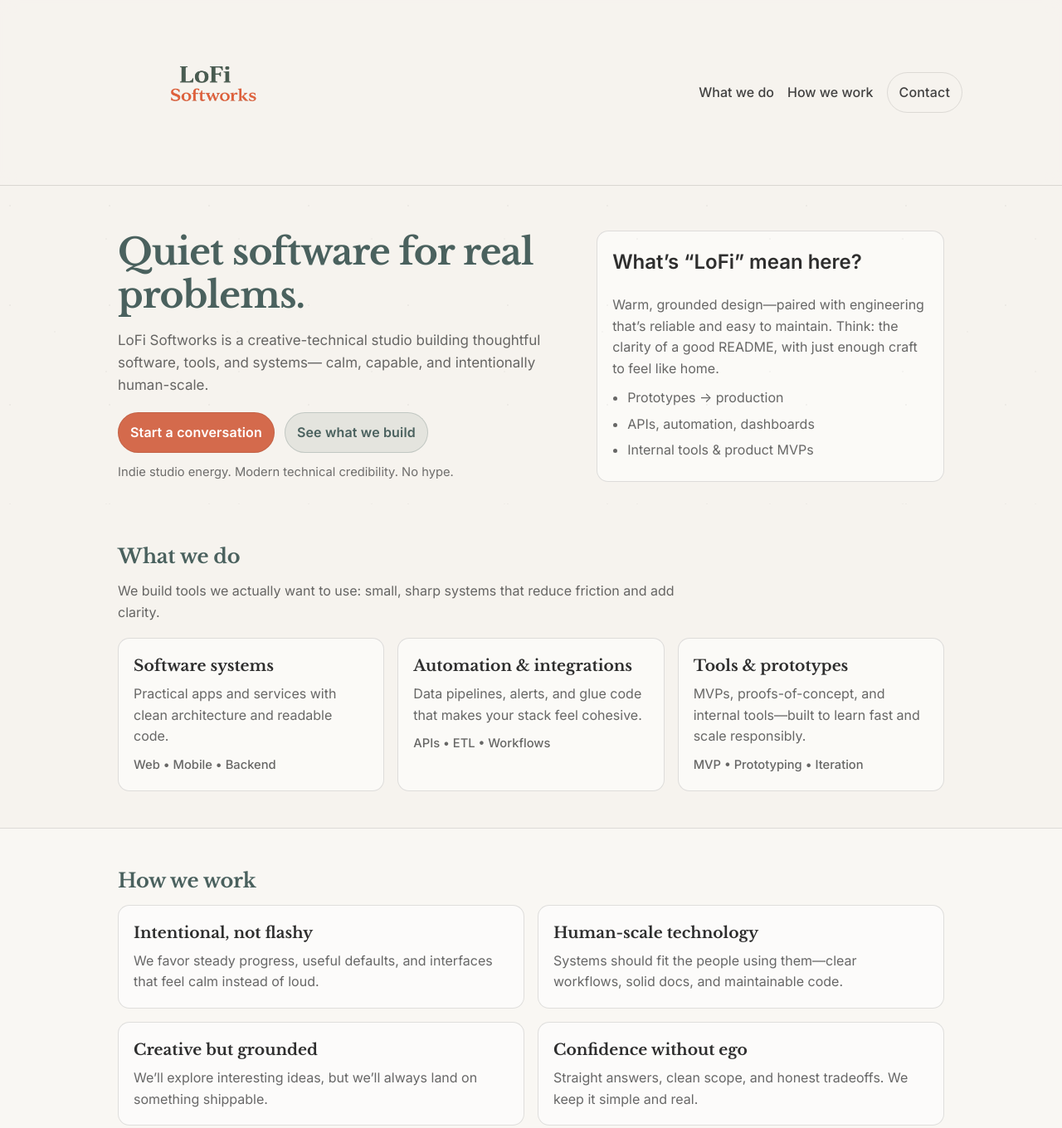
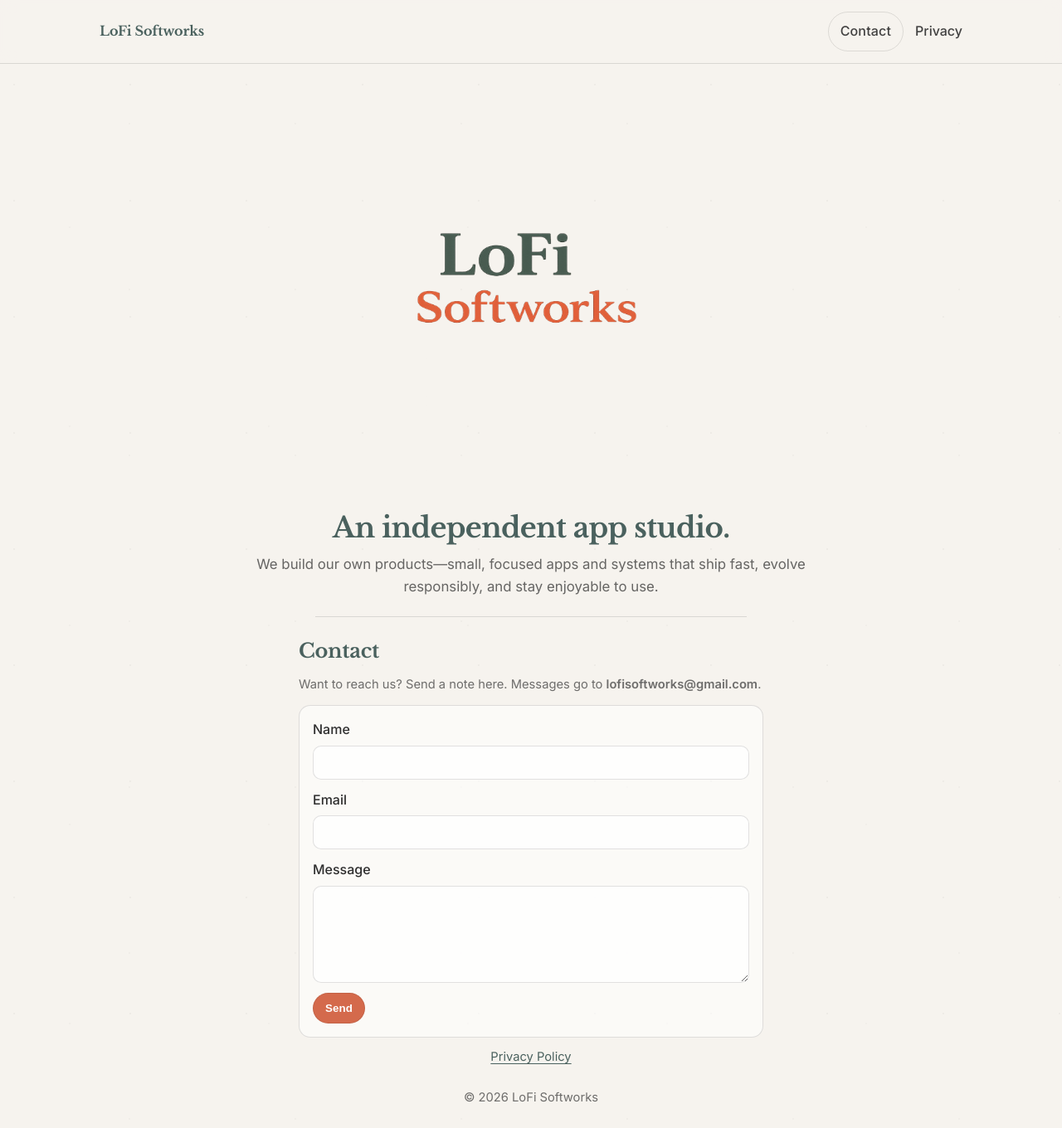
Before and after one commit to lofi-softworks/lofisoftworks-www, a plain HTML site: page index.html in a window 1280 px wide. Shown: the top 1360 px of the page at 83% size. Drawn offline with nearby package versions, Linux system fonts and the light colour scheme.

Commit message:
updated site

```diff
--- a/index.html
+++ b/index.html
@@ -3,7 +3,7 @@
 <head>
   <meta charset="utf-8" />
   <meta name="viewport" content="width=device-width,initial-scale=1" />
-  <meta name="description" content="LoFi Softworks — thoughtful software, tools, and systems." />
+  <meta name="description" content="LoFi Softworks — independent app studio." />
   <title>LoFi Softworks</title>
 
   <link rel="icon" href="assets/favicon.svg" type="image/svg+xml" />
@@ -21,137 +21,40 @@
   <header class="site-header">
     <div class="container header-inner">
       <a class="brand" href="index.html" aria-label="LoFi Softworks home">
-        <img
-          src="assets/lofi-softworks-transparent.png"
-          alt="LoFi Softworks"
-          class="logo"
-          width="360"
-          height="200"
-          loading="eager"
-        />
+        <span class="brand-name">LoFi Softworks</span>
       </a>
 
       <nav class="nav" aria-label="Primary">
-        <a href="#work">What we do</a>
-        <a href="#values">How we work</a>
         <a href="#contact" class="btn btn-ghost">Contact</a>
+        <a href="privacy.html">Privacy</a>
       </nav>
     </div>
   </header>
 
-  <main id="content">
-    <section class="hero">
-      <div class="container hero-grid">
-        <div class="hero-copy">
-          <h1>Quiet software for real problems.</h1>
-          <p class="lead">
-            LoFi Softworks is a creative-technical studio building thoughtful software, tools, and systems—
-            calm, capable, and intentionally human-scale.
-          </p>
+  <main id="content" class="hero">
+    <div class="container narrow hero-center">
+      <img
+        src="assets/lofi-softworks-transparent.png"
+        alt="LoFi Softworks"
+        class="logo-hero"
+        width="900"
+        height="520"
+        loading="eager"
+      />
 
-          <div class="cta-row">
-            <a class="btn btn-primary" href="#contact">Start a conversation</a>
-            <a class="btn btn-secondary" href="#work">See what we build</a>
-          </div>
+      <h1 class="headline">An independent app studio.</h1>
 
-          <p class="micro">
-            Indie studio energy. Modern technical credibility. No hype.
-          </p>
-        </div>
+      <p class="lead">
+        We build our own products—small, focused apps and systems that ship fast, evolve responsibly,
+        and stay enjoyable to use.
+      </p>
 
-        <div class="hero-card" role="note" aria-label="Studio note">
-          <div class="card">
-            <h2 class="card-title">What’s “LoFi” mean here?</h2>
-            <p>
-              Warm, grounded design—paired with engineering that’s reliable and easy to maintain.
-              Think: the clarity of a good README, with just enough craft to feel like home.
-            </p>
-            <ul class="bullets">
-              <li>Prototypes → production</li>
-              <li>APIs, automation, dashboards</li>
-              <li>Internal tools & product MVPs</li>
-            </ul>
-          </div>
-        </div>
-      </div>
-    </section>
+      <div class="divider"></div>
 
-    <section id="work" class="section">
-      <div class="container">
-        <h2>What we do</h2>
-        <p class="section-lead">
-          We build tools we actually want to use: small, sharp systems that reduce friction and add clarity.
-        </p>
-
-        <div class="grid3">
-          <article class="card">
-            <h3>Software systems</h3>
-            <p>
-              Practical apps and services with clean architecture and readable code.
-            </p>
-            <p class="tag">Web • Mobile • Backend</p>
-          </article>
-
-          <article class="card">
-            <h3>Automation & integrations</h3>
-            <p>
-              Data pipelines, alerts, and glue code that makes your stack feel cohesive.
-            </p>
-            <p class="tag">APIs • ETL • Workflows</p>
-          </article>
-
-          <article class="card">
-            <h3>Tools & prototypes</h3>
-            <p>
-              MVPs, proofs-of-concept, and internal tools—built to learn fast and scale responsibly.
-            </p>
-            <p class="tag">MVP • Prototyping • Iteration</p>
-          </article>
-        </div>
-      </div>
-    </section>
-
-    <section id="values" class="section section-alt">
-      <div class="container">
-        <h2>How we work</h2>
-
-        <div class="grid2">
-          <div class="card">
-            <h3>Intentional, not flashy</h3>
-            <p>
-              We favor steady progress, useful defaults, and interfaces that feel calm instead of loud.
-            </p>
-          </div>
-
-          <div class="card">
-            <h3>Human-scale technology</h3>
-            <p>
-              Systems should fit the people using them—clear workflows, solid docs, and maintainable code.
-            </p>
-          </div>
-
-          <div class="card">
-            <h3>Creative but grounded</h3>
-            <p>
-              We’ll explore interesting ideas, but we’ll always land on something shippable.
-            </p>
-          </div>
-
-          <div class="card">
-            <h3>Confidence without ego</h3>
-            <p>
-              Straight answers, clean scope, and honest tradeoffs. We keep it simple and real.
-            </p>
-          </div>
-        </div>
-      </div>
-    </section>
-
-    <section id="contact" class="section">
-      <div class="container narrow">
-        <h2>Contact</h2>
-        <p class="section-lead">
-          Have a project in mind? Send a short note and we’ll get back to you.
+      <section id="contact" class="contact">
+        <h2 class="contact-title">Contact</h2>
+        <p class="micro">
+          Want to reach us? Send a note here. Messages go to <strong>lofisoftworks@gmail.com</strong>.
         </p>
 
         <form
@@ -183,35 +86,24 @@
             </label>
           </div>
 
-          <input type="hidden" name="_subject" value="LoFi Softworks — New Inquiry">
+          <input type="hidden" name="_subject" value="LoFi Softworks — New Message">
           <input type="hidden" name="_template" value="table">
 
           <button type="submit" class="btn btn-primary">
-            Send message
+            Send
           </button>
-
-          <p class="micro">
-            Messages are sent directly to <strong>lofisoftworks@gmail.com</strong>.
-          </p>
         </form>
 
-        <div class="divider"></div>
+        <p class="micro footer-note">
+          <a href="privacy.html">Privacy Policy</a>
+        </p>
+      </section>
 
-        <p class="micro">
-          Privacy matters. Read our <a href="privacy.html">Privacy Policy</a>.
-        </p>
-      </div>
-    </section>
+      <footer class="site-footer-min">
+        <span>© <span id="year"></span> LoFi Softworks</span>
+      </footer>
+    </div>
   </main>
-
-  <footer class="site-footer">
-    <div class="container footer-inner">
-      <span>© <span id="year"></span> LoFi Softworks</span>
-      <span class="footer-links">
-        <a href="privacy.html">Privacy</a>
-      </span>
-    </div>
-  </footer>
 
   <script>
     document.getElementById("year").textContent = new Date().getFullYear();
--- a/styles.css
+++ b/styles.css
@@ -1,4 +1,4 @@
-/* LoFi Softworks — landing site styles
+/* LoFi Softworks — minimal landing site
    Palette:
    Forest Green: #4A615E
    Burnt Orange: #D46A4C
@@ -66,33 +66,25 @@ a:hover{ color: var(--orange); }
   display:flex;
   align-items:center;
   justify-content: space-between;
-  padding: 18px 0;
+  padding: 14px 0;
   gap: 18px;
 }
 
 .brand{
-  display:flex;
-  align-items:center;
-  gap: 12px;
-  text-decoration: none;
+  text-decoration:none;
+  color: var(--text);
+  font-weight: 600;
 }
-
-.logo{
-  display:block;
-  height:auto;
-  max-width: 280px;
-  width: min(280px, 42vw);
-}
-
-.logo-small{
-  max-width: 220px;
-  width: min(220px, 38vw);
+.brand-name{
+  font-family: "Libre Baskerville", Georgia, serif;
+  letter-spacing: -0.01em;
+  color: var(--green);
 }
 
 .nav{
   display:flex;
   align-items:center;
-  gap: 16px;
+  gap: 14px;
   flex-wrap: wrap;
 }
 .nav a{
@@ -104,137 +96,91 @@ a:hover{ color: var(--orange); }
 .nav a:hover{ color: var(--green); }
 
 .hero{
-  padding: 54px 0 26px;
+  padding: 38px 0 54px;
   position: relative;
 }
 
-/* very light “film grain” vibe without heavy effects */
+/* subtle grain */
 .hero:before{
   content:"";
   position:absolute;
   inset:0;
   pointer-events:none;
-  opacity: 0.06;
+  opacity: 0.05;
   background-image:
-    radial-gradient(circle at 10% 20%, rgba(46,46,46,0.7) 1px, transparent 1px),
-    radial-gradient(circle at 80% 40%, rgba(46,46,46,0.6) 1px, transparent 1px),
-    radial-gradient(circle at 30% 80%, rgba(46,46,46,0.5) 1px, transparent 1px);
-  background-size: 120px 120px, 160px 160px, 220px 220px;
+    radial-gradient(circle at 12% 18%, rgba(46,46,46,0.7) 1px, transparent 1px),
+    radial-gradient(circle at 78% 36%, rgba(46,46,46,0.6) 1px, transparent 1px),
+    radial-gradient(circle at 35% 82%, rgba(46,46,46,0.5) 1px, transparent 1px);
+  background-size: 140px 140px, 200px 200px, 240px 240px;
   mix-blend-mode: multiply;
 }
 
-.hero-grid{
-  display:grid;
-  grid-template-columns: 1.25fr 0.95fr;
-  gap: 26px;
-  align-items: start;
+.hero-center{
+  position: relative;
+  text-align: center;
 }
 
-.hero-copy h1{
+.logo-hero{
+  display:block;
+  margin: 8px auto 14px;
+  width: min(720px, 92vw);
+  height: auto;
+}
+
+.headline{
   font-family: "Libre Baskerville", Georgia, serif;
   font-weight: 700;
   letter-spacing: -0.02em;
   line-height: 1.2;
-  margin: 0 0 14px;
-  font-size: clamp(30px, 4vw, 44px);
+  margin: 0 0 10px;
+  font-size: clamp(22px, 3vw, 34px);
   color: var(--green);
 }
 
 .lead{
-  margin: 0 0 18px;
+  margin: 0 auto;
   color: var(--muted);
-  font-size: 1.06rem;
-  max-width: 56ch;
+  font-size: 1.05rem;
+  max-width: 64ch;
 }
 
 .micro{
-  margin: 12px 0 0;
+  margin: 10px 0 0;
   font-size: 0.92rem;
   color: rgba(46,46,46,0.68);
+}
+
+.divider{
+  height: 1px;
+  background: var(--border);
+  margin: 22px auto;
+  max-width: 520px;
 }
 
 .section{
   padding: 44px 0;
 }
 
-.section-alt{
-  background: rgba(255,255,255,0.28);
-  border-top: 1px solid var(--border);
-  border-bottom: 1px solid var(--border);
-}
-
-.section h2, .section h1{
+h1, h2{
   font-family: "Libre Baskerville", Georgia, serif;
-  font-weight: 700;
-  margin: 0 0 10px;
   color: var(--green);
   letter-spacing: -0.01em;
-}
-
-.section-lead{
-  margin: 0 0 18px;
-  color: var(--muted);
-  max-width: 70ch;
-}
-
-.grid3{
-  display:grid;
-  grid-template-columns: repeat(3, 1fr);
-  gap: 16px;
-}
-
-.grid2{
-  display:grid;
-  grid-template-columns: repeat(2, 1fr);
-  gap: 16px;
-}
-
-.card{
-  background: var(--card);
-  border: 1px solid var(--border);
-  border-radius: var(--radius);
-  padding: 18px 18px;
-}
-
-.card-title{
-  margin-top: 0;
-}
-
-.card h3{
-  margin: 0 0 6px;
-  font-family: "Libre Baskerville", Georgia, serif;
-  color: var(--text);
-  font-weight: 700;
-}
-
-.card p{ margin: 0 0 10px; color: var(--muted); }
-.card p:last-child{ margin-bottom: 0; }
-
-.tag{
-  color: rgba(74,97,94,0.9);
-  font-weight: 500;
-  font-size: 0.92rem;
 }
 
 .bullets{
   margin: 10px 0 0;
   padding-left: 18px;
   color: var(--muted);
+  text-align: left;
 }
 .bullets li{ margin: 6px 0; }
 
-.cta-row{
-  display:flex;
-  gap: 12px;
-  flex-wrap: wrap;
-  margin-top: 14px;
-}
-
+/* Buttons */
 .btn{
   display:inline-flex;
   align-items:center;
   justify-content:center;
-  padding: 11px 14px;
+  padding: 10px 14px;
   border-radius: 999px;
   border: 1px solid var(--border);
   text-decoration:none;
@@ -242,83 +188,45 @@ a:hover{ color: var(--orange); }
   letter-spacing: 0.01em;
   transition: transform 0.06s ease, background 0.12s ease, border-color 0.12s ease;
 }
-
 .btn:active{ transform: translateY(1px); }
 
 .btn-primary{
   background: var(--orange);
-  color: #fff;
+  color: #fff !important;
   border-color: rgba(0,0,0,0.08);
 }
 .btn-primary:hover{
   background: #c85f43;
-  color: #fff;
 }
-
-.btn-secondary{
-  background: rgba(74,97,94,0.10);
-  color: var(--green);
-  border-color: rgba(74,97,94,0.22);
-}
-.btn-secondary:hover{
-  background: rgba(74,97,94,0.14);
-  color: var(--green);
-}
-
 .btn-ghost{
   background: transparent;
-  color: var(--text);
+  color: var(--text) !important;
 }
 .btn-ghost:hover{
   background: rgba(46,46,46,0.05);
-  color: var(--text);
 }
 
-.hero-card .card{
-  padding: 18px 18px;
+/* Contact form */
+.contact{
+  text-align: left;
+  margin: 0 auto;
+  max-width: 560px;
+}
+.contact-title{
+  margin: 0 0 6px;
+  text-align: left;
 }
 
-.contact-row{
-  display:flex;
-  align-items:center;
-  justify-content: space-between;
-  gap: 16px;
-  flex-wrap: wrap;
-}
-
-.divider{
-  height: 1px;
-  background: var(--border);
-  margin: 22px 0;
-}
-
-.site-footer{
-  padding: 18px 0;
-  border-top: 1px solid var(--border);
-  background: rgba(246,243,238,0.9);
-}
-
-.footer-inner{
-  display:flex;
-  justify-content: space-between;
-  align-items:center;
-  gap: 12px;
-  color: rgba(46,46,46,0.72);
-  font-size: 0.92rem;
-}
-.footer-links a{
-  color: rgba(46,46,46,0.72);
-  text-decoration: none;
-}
-.footer-links a:hover{ color: var(--green); }
-
-/* Contact form */
 .contact-form{
-  max-width: 520px;
+  margin-top: 12px;
+  background: var(--card);
+  border: 1px solid var(--border);
+  border-radius: var(--radius);
+  padding: 16px;
 }
 
 .form-row{
-  margin-bottom: 14px;
+  margin-bottom: 12px;
 }
 
 .form-row label{
@@ -334,7 +242,7 @@ a:hover{ color: var(--orange); }
   padding: 10px 12px;
   border-radius: 10px;
   border: 1px solid var(--border);
-  background: rgba(255,255,255,0.7);
+  background: rgba(255,255,255,0.78);
   font-family: inherit;
   font-size: 0.95rem;
 }
@@ -346,7 +254,7 @@ a:hover{ color: var(--orange); }
   background: #fff;
 }
 
-/* Honeypot should be invisible */
+/* Honeypot invisible */
 .hp{
   position:absolute;
   left:-9999px;
@@ -355,9 +263,24 @@ a:hover{ color: var(--orange); }
   overflow:hidden;
 }
 
-@media (max-width: 920px){
-  .hero-grid{ grid-template-columns: 1fr; }
-  .grid3{ grid-template-columns: 1fr; }
-  .grid2{ grid-template-columns: 1fr; }
-  .logo{ max-width: 240px; }
+.footer-note{
+  margin-top: 12px;
+  text-align: center;
 }
+
+.site-footer-min{
+  margin-top: 26px;
+  color: rgba(46,46,46,0.68);
+  font-size: 0.92rem;
+}
+
+.footer-inner-min{
+  display:flex;
+  justify-content:center;
+  padding: 18px 0;
+}
+
+@media (max-width: 520px){
+  .contact{ max-width: 100%; }
+  .divider{ max-width: 100%; }
+}
```
Also changed, not shown: privacy.html (+5 -20 lines), 1 other file.
